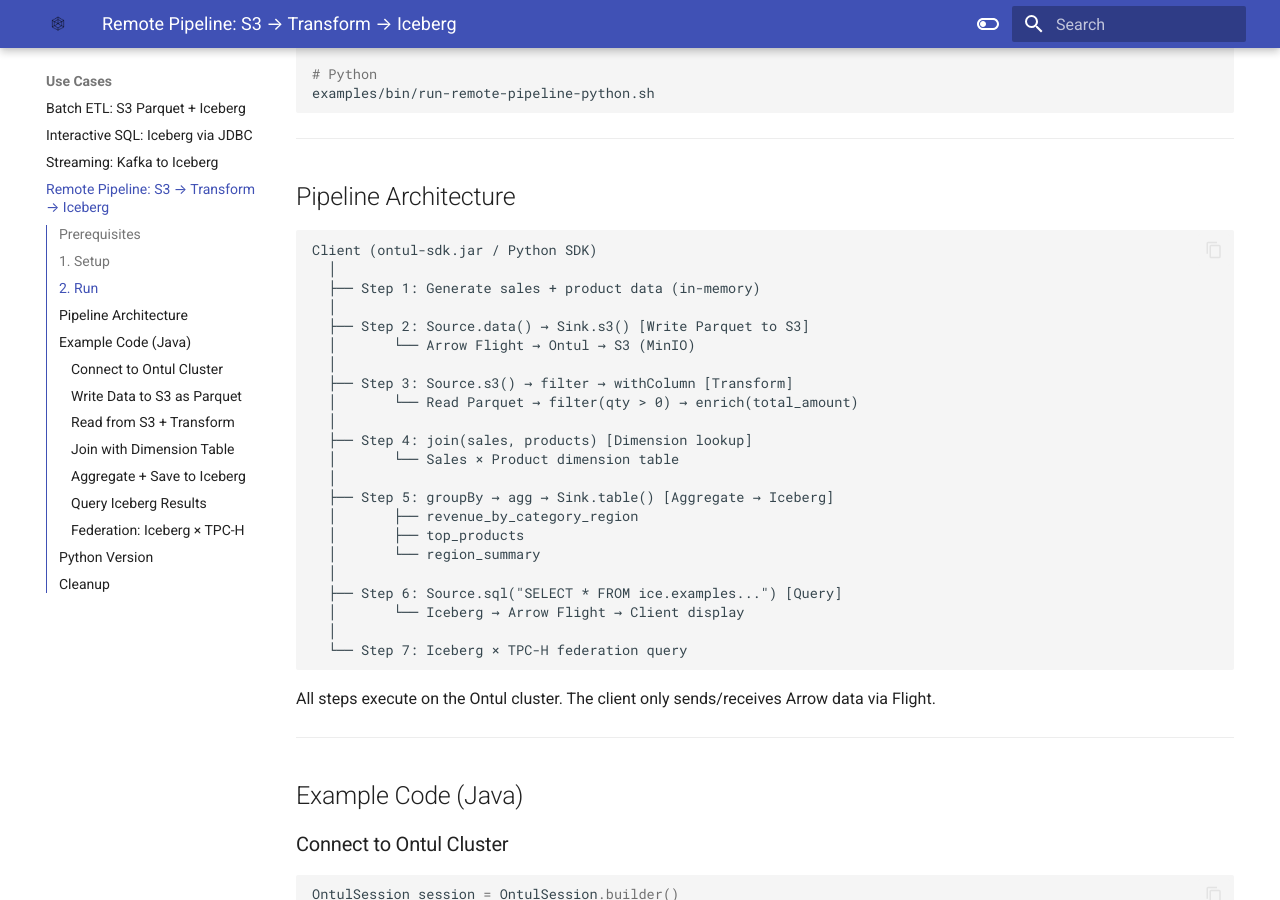
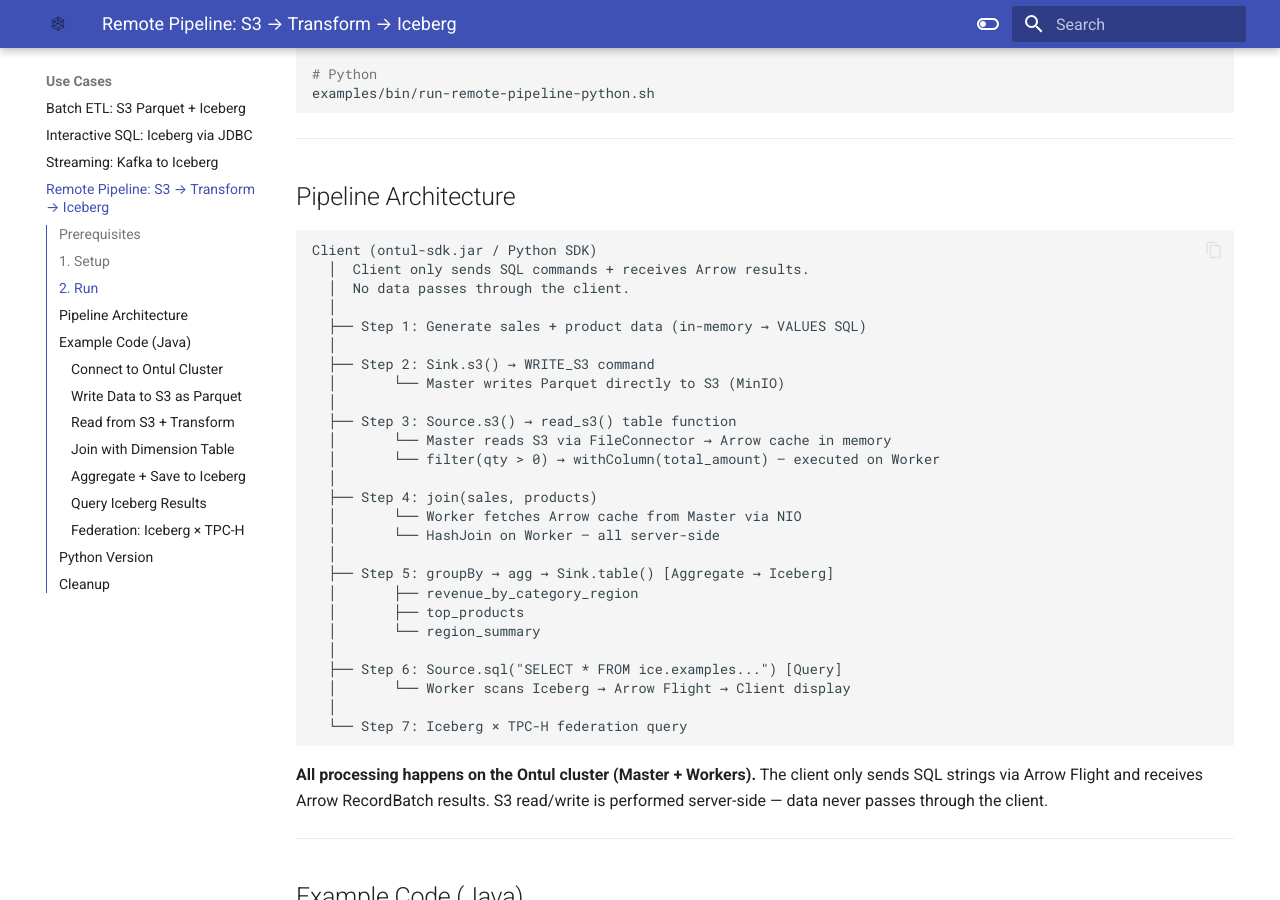
Before and after one commit to cloudcheflabs/ontul-docs, an MkDocs documentation site: the page built from docs/use-cases/remote-pipeline.md, in a window 1280 px wide and 900 px high, scrolled down 981 px. Built offline with MkDocs 1.6.1 and Material for MkDocs 9.7.7, drawn with Linux system fonts in a browser that asks for light colours; the version menu is left out; some of the changed text lies outside the part shown.

Commit message:
ontul remote updated.

````diff
--- a/docs/use-cases/remote-pipeline.md
+++ b/docs/use-cases/remote-pipeline.md
@@ -42,17 +42,21 @@
 
 ```
 Client (ontul-sdk.jar / Python SDK)
+  │  Client only sends SQL commands + receives Arrow results.
+  │  No data passes through the client.
   │
-  ├── Step 1: Generate sales + product data (in-memory)
+  ├── Step 1: Generate sales + product data (in-memory → VALUES SQL)
   │
-  ├── Step 2: Source.data() → Sink.s3() [Write Parquet to S3]
-  │       └── Arrow Flight → Ontul → S3 (MinIO)
+  ├── Step 2: Sink.s3() → WRITE_S3 command
+  │       └── Master writes Parquet directly to S3 (MinIO)
   │
-  ├── Step 3: Source.s3() → filter → withColumn [Transform]
-  │       └── Read Parquet → filter(qty > 0) → enrich(total_amount)
+  ├── Step 3: Source.s3() → read_s3() table function
+  │       └── Master reads S3 via FileConnector → Arrow cache in memory
+  │       └── filter(qty > 0) → withColumn(total_amount) — executed on Worker
   │
-  ├── Step 4: join(sales, products) [Dimension lookup]
-  │       └── Sales × Product dimension table
+  ├── Step 4: join(sales, products)
+  │       └── Worker fetches Arrow cache from Master via NIO
+  │       └── HashJoin on Worker — all server-side
   │
   ├── Step 5: groupBy → agg → Sink.table() [Aggregate → Iceberg]
   │       ├── revenue_by_category_region
@@ -60,12 +64,12 @@
   │       └── region_summary
   │
   ├── Step 6: Source.sql("SELECT * FROM ice.examples...") [Query]
-  │       └── Iceberg → Arrow Flight → Client display
+  │       └── Worker scans Iceberg → Arrow Flight → Client display
   │
   └── Step 7: Iceberg × TPC-H federation query
 ```
 
-All steps execute on the Ontul cluster. The client only sends/receives Arrow data via Flight.
+**All processing happens on the Ontul cluster (Master + Workers).** The client only sends SQL strings via Arrow Flight and receives Arrow RecordBatch results. S3 read/write is performed server-side — data never passes through the client.
 
 ---
 
@@ -171,10 +175,23 @@
 
 session = OntulSession()
 
-# Write to S3
+s3_config = {
+    'endpoint': 'http://localhost:9000',
+    'accessKey': 'minioadmin',
+    'secretKey': 'minioadmin',
+    'pathStyle': 'true',
+}
+
+# Write to S3 (server-side — Master writes directly to S3)
 session.sink_s3(sales, "s3://bucket/raw/sales", "parquet", s3_config)
 
-# Read + transform (server-side via RemoteDataFrame)
+# Read from S3 (server-side — Master reads via FileConnector)
+raw_sales = session.source_s3("s3://bucket/raw/sales", "parquet", s3_config)
+
+# Sink to Iceberg staging (PyArrow Table → CTAS)
+session.sink(raw_sales, "ice.examples.stg_sales")
+
+# Transform (server-side via RemoteDataFrame)
 valid = (source(session, "ice.examples.stg_sales")
     .filter("quantity > 0")
     .with_column("total_amount", "quantity * unit_price"))
````
